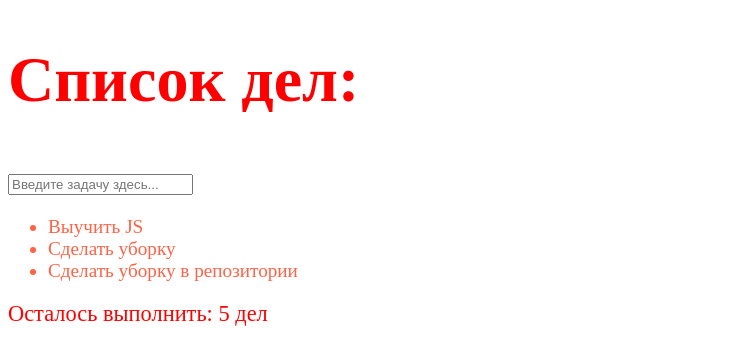
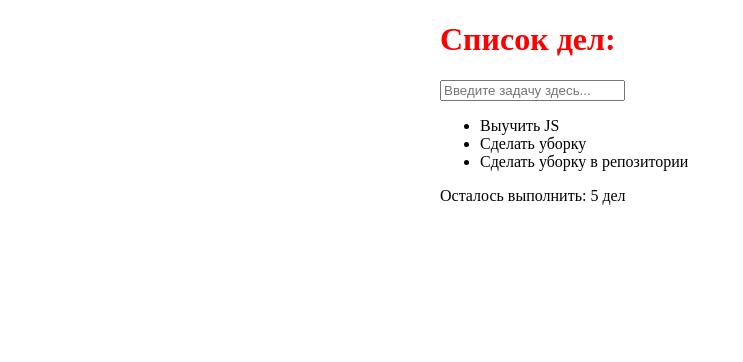
Before and after one commit to WebHeroSchool/aei_todo, a React (Create React App) app: page / in a window 1280 px wide. Shown: the top 362 px of the page, without its empty margins (0-743 px from the left). Built offline with nearby package versions, Linux system fonts and the light colour scheme.

Commit message:
added styles and changed project structure

```diff
--- /dev/null
+++ b/src/Components/App/App.css
@@ -0,0 +1,10 @@
+.wrap {
+    margin: auto;
+    width: 50vh;
+    font-family: Gabriola, serif;
+}
+
+.wrap__title {
+    color: red;
+    font-size: 2em
+}
--- a/src/App.js
+++ b/src/Components/App/App.js
@@ -1,8 +1,8 @@
 import React from "react";
-import InputItem from "../src/InputItem/InputItem"
-import ItemList from "../src/ItemList/ItemList"
-import Footer from "../src/Footer/Footer"
-
+import InputItem from "../InputItem/InputItem"
+import ItemList from "../ItemList/ItemList"
+import Footer from "../Footer/Footer"
+import '../App/App.css'
 
 const taskCount = 5;
 
@@ -18,11 +18,8 @@ const items = [
         value: 'Сделать уборку в репозитории'
     }];
 return (
-    <div style={{
-        color: "red",
-        fontSize: "2em"
-    }}>
-        <h1>Список дел:</h1>
+    <div className="wrap">
+        <h1 className="wrap__title">Список дел:</h1>
         <InputItem />
         <ItemList items={items} />
         <Footer taskCount={taskCount} />
--- /dev/null
+++ b/src/Components/Footer/Footer.js
@@ -0,0 +1,7 @@
+import React from "react";
+
+const Footer = ( { taskCount }) => (
+    <div> Осталось выполнить: {taskCount} дел</div>
+);
+
+export default Footer
--- a/src/ItemList/ItemList.js
+++ b/src/Components/ItemList/ItemList.js
@@ -2,10 +2,7 @@ import React from "react";
 import Item from "../Item/Item"
 
 const ItemList = ({items}) => (
-    <div style={{
-        color: "tomato",
-        fontSize: ".6em"
-    }}>
+    <div>
         <ul>
             {items.map( item =>
                 <li key={item.value}><Item value={item.value}/></li>)}
--- a/src/Footer/Footer.js
+++ /dev/null
@@ -1,7 +0,0 @@
-import React from "react";
-
-const Footer = ( { taskCount }) => (
-    <div style={{fontSize:".7em"}}> Осталось выполнить: {taskCount} дел</div>
-);
-
-export default Footer
--- a/src/index.js
+++ b/src/index.js
@@ -1,5 +1,5 @@
 import React from 'react';
 import ReactDOM from 'react-dom';
-import { App } from './App';
+import { App } from './Components/App/App';
 
 ReactDOM.render(<App />, document.getElementById('root'));
```
Also changed, not shown: src/Components/InputItem/InputItem.js (renamed from src/InputItem/InputItem.js), src/Components/Item/Item.js (renamed from src/Item/Item.js).
